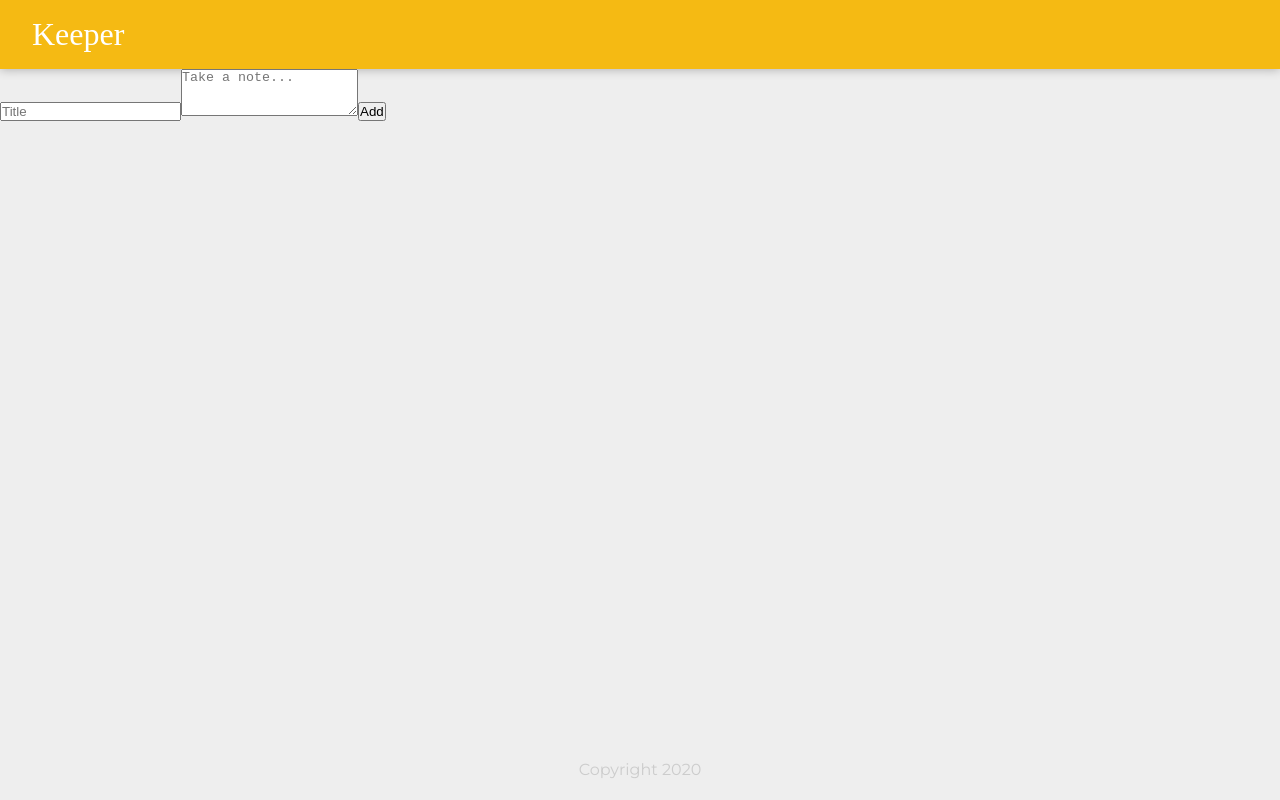
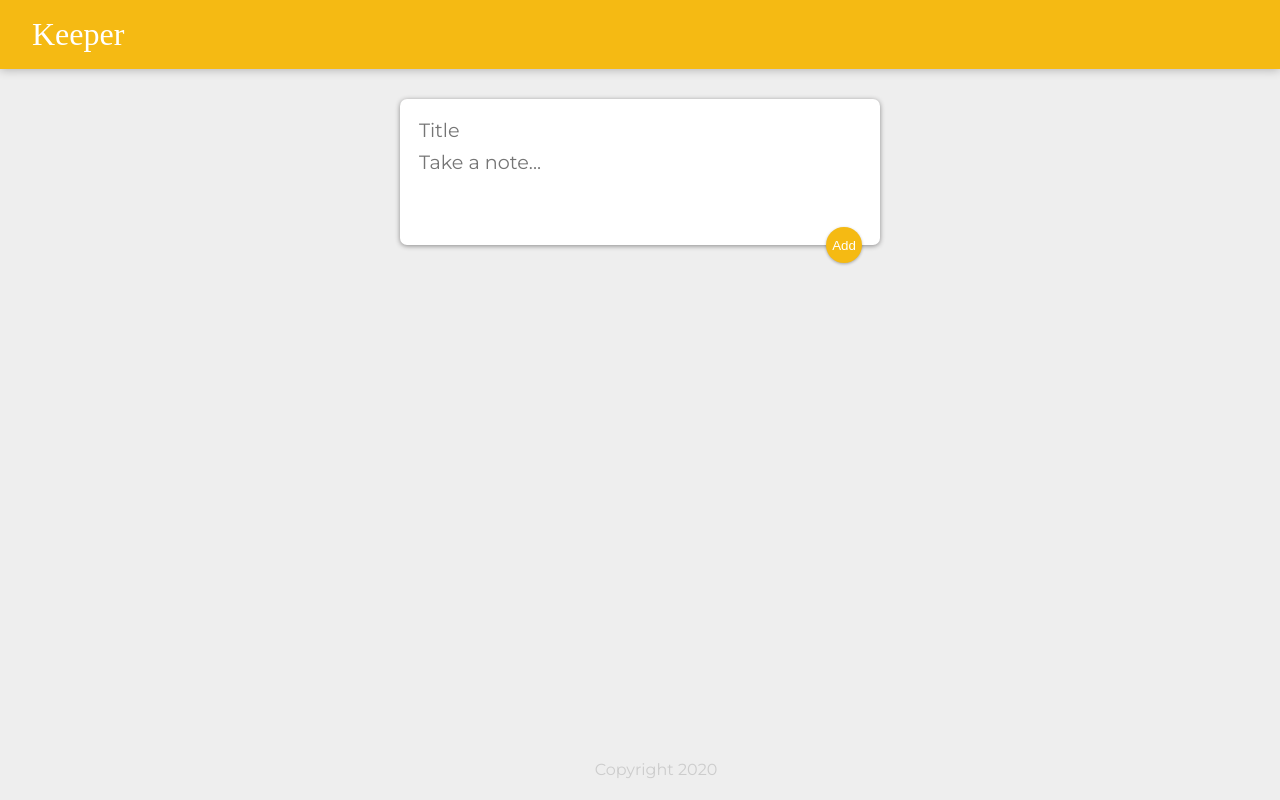
Before and after one commit to oussamabouchikhi/react_projects, a React (Create React App) app in the folder keeper/: page / in a window 1280 px wide. Built offline with nearby package versions, Linux system fonts and the light colour scheme; a web font is replaced by a local one.

Commit message:
Style app

```diff
--- a/keeper/public/styles.css
+++ b/keeper/public/styles.css
@@ -8,11 +8,12 @@
 }
 body {
   background: #eee;
+  padding: 0 16px;
 }
 
 header {
   background-color: #f5ba13;
-    margin: auto;
+  margin: auto -16px;
   padding: 16px 32px;
   box-shadow: 0 0 10px 0 rgba(0, 0, 0, 0.3);
 }
@@ -53,3 +54,49 @@
   white-space: pre-wrap;
   word-wrap: break-word;
 }
+
+.note button {
+  position: relative;
+  float: right;
+  margin-right: 10px;
+  color: #f5ba13;
+  border: none;
+  width: 36px;
+  height: 36px;
+  cursor: pointer;
+  outline: none;
+}
+
+form {
+  position: relative;
+  width: 480px;
+  margin: 30px auto 20px auto;
+  background: #fff;
+  padding: 15px;
+  border-radius: 7px;
+  box-shadow: 0 1px 5px rgb(138, 137, 137);
+}
+form input,
+form textarea {
+  width: 100%;
+  border: none;
+  padding: 4px;
+  outline: none;
+  font-size: 1.2em;
+  font-family: inherit;
+  resize: none;
+}
+form button {
+  position: absolute;
+  right: 18px;
+  bottom: -18px;
+  background: #f5ba13;
+  color: #fff;
+  border: none;
+  border-radius: 50%;
+  width: 36px;
+  height: 36px;
+  box-shadow: 0 1px 3px rgba(0, 0, 0, 0.3);
+  cursor: pointer;
+  outline: none;
+}
```
Lines whose indentation alone changed are shown as unchanged.
